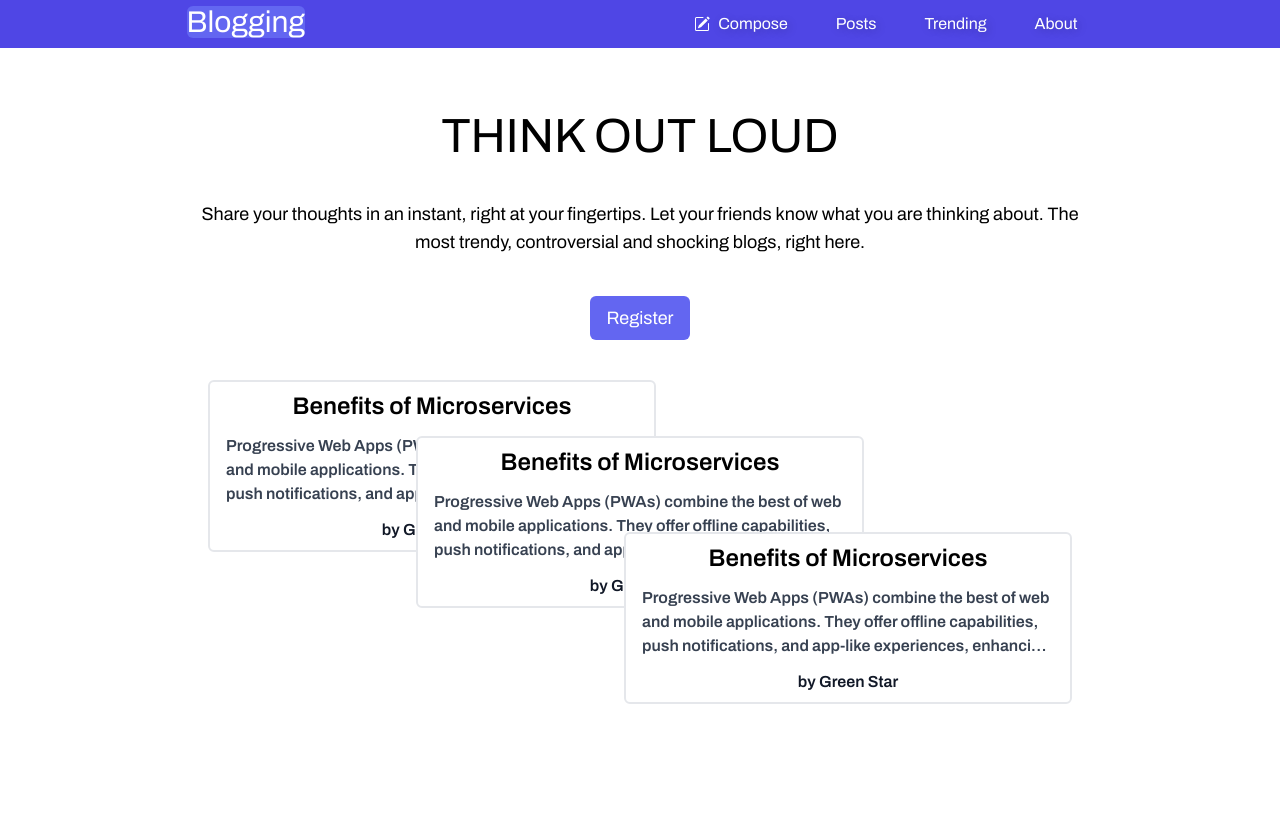
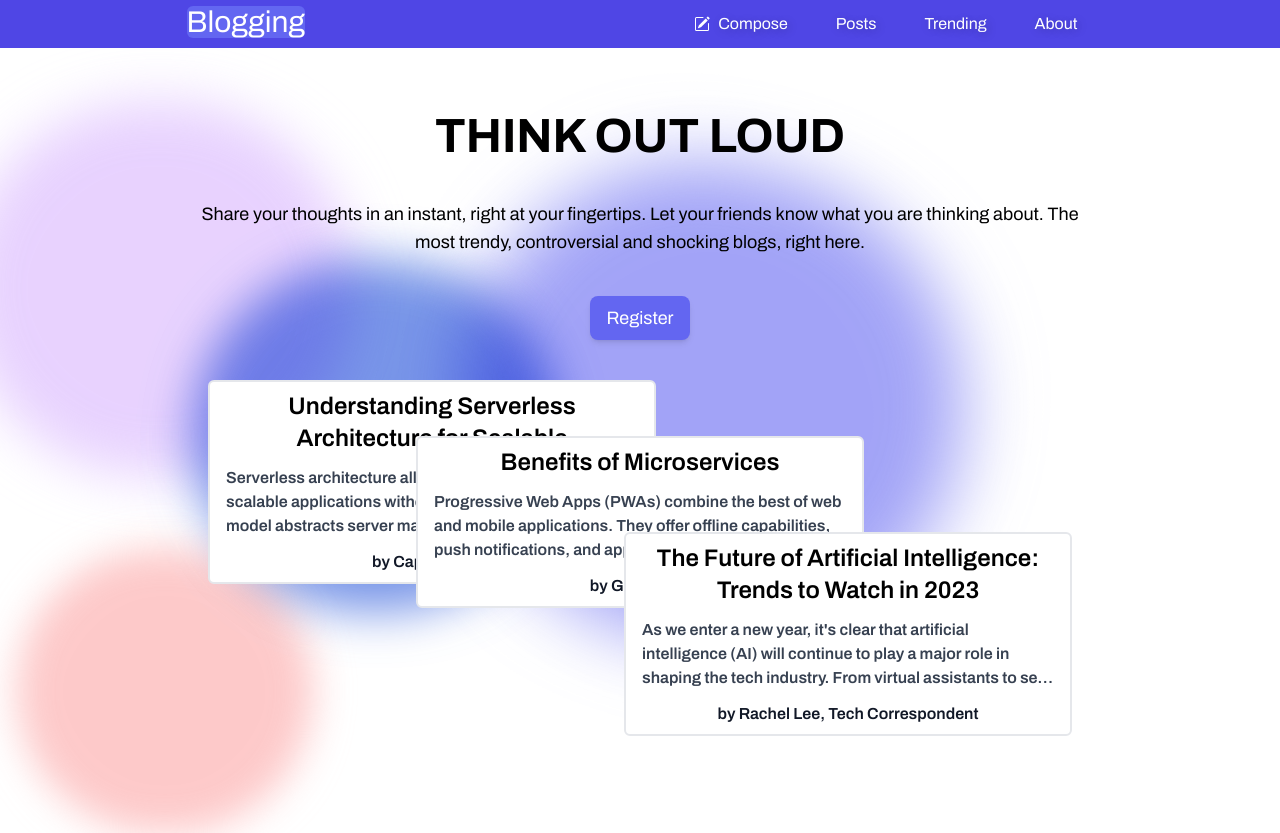
Before and after one commit to SamuelNduw/Blogging, a React (Vite) app in the folder frontend/my-blog/: page / in a window 1280 px wide. Before the commit the page ends 800 px from the top, so only its background shows below. Built offline with nearby package versions, Linux system fonts and the light colour scheme; no server answers.

Commit message:
Turned the Hero section into a component in 'Home.jsx'. Made a Blob background and implemented it in the Home page and Posts page (BlogPosts.jsx)

```diff
--- /dev/null
+++ b/frontend/my-blog/src/components/BlobsBackground.jsx
@@ -0,0 +1,14 @@
+import React from "react";
+
+const BlobsBackground = () => {
+  return (
+    <>
+        <div className='fixed top-24 -left-4 w-[22rem] h-[21rem] bg-purple-300 rounded-full mix-blend-multiply filter blur-xl opacity-60 animate-blob2 -z-10'></div>
+        <div className='absolute top-24 right-80 w-[21rem] h-[20rem] bg-indigo-500 rounded-full mix-blend-multiply filter blur-xl opacity-60 animate-blob3 animation-delay-2000 -z-10'></div>
+        <div className='absolute -bottom-48 left-0 sm:left-48 w-[23rem] h-[22rem] bg-blue-700 rounded-full mix-blend-multiply filter blur-xl opacity-60 animate-blob animation-delay-5000 -z-10 hidden sm:block'></div>
+        <div className='absolute top-[28rem] left-50 -translate-x-1/2 w-[23rem] h-[22rem] bg-red-300 rounded-full mix-blend-multiply filter blur-xl opacity-60 animate-blob -z-10'></div>
+    </>
+  );
+};
+
+export default BlobsBackground;
--- a/frontend/my-blog/src/components/BlogForm.jsx
+++ b/frontend/my-blog/src/components/BlogForm.jsx
@@ -41,7 +41,7 @@ const BlogForm = () => {
     }
 
   return (
-    <div className="bg-red-400 w-full flex ">
+    <div className="bg-blue-100 w-full h-screen flex ">
     <Toaster />
         <div className="container flex flex-col justify-center mx-auto pt-10 pb-24 gap-10">
             <div className="w-full flex justify-center">
--- a/frontend/my-blog/src/components/BlogPosts.jsx
+++ b/frontend/my-blog/src/components/BlogPosts.jsx
@@ -4,6 +4,7 @@ import { MdDelete } from "react-icons/md";
 import { getBlogs, deleteBlogPost } from '../services/blogService';
 
 import toast, { Toaster } from 'react-hot-toast';
+import BlobsBackground from "./BlobsBackground";
 
 const BlogPosts = () => {
 
@@ -41,7 +42,8 @@ const BlogPosts = () => {
     return (
         <>
             <Toaster />
-            <div className='w-full px-8 pt-24 md:pt-0 pb-24'>
+            <div className='w-full px-8 pt-24 md:pt-0 pb-24 relative'>
+                <BlobsBackground />
                 <h1 className='hidden md:block text-center font-bold text-4xl p-10'>
                     Blogging
                 </h1>
--- /dev/null
+++ b/frontend/my-blog/src/components/HeroSection.jsx
@@ -0,0 +1,46 @@
+import React from "react";
+import BlogCard from '../components/BlogCard.jsx';
+
+const HeroSection = () => {
+  return (
+    <>
+        <div className='flex flex-col gap-10 justify-center items-center px-10'>
+                <h1 className='text-5xl uppercase font-bold'>
+                    Think out loud
+                </h1>
+                <p className="max-w-4xl text-center text-lg">
+                    Share your thoughts in an instant, right at your fingertips. Let your friends know what you are thinking about. The most trendy, controversial and shocking blogs, right here.
+                </p>
+                <div className='w-full flex justify-center'>
+                    <button className='px-4 py-2 bg-indigo-500 hover:bg-indigo-400 shadow-md rounded-lg text-white text-lg duration-500 ease-in-out hover:scale-105'>
+                        Register
+                    </button>
+                </div>
+            </div>
+
+            <div className='relative mx-auto py-10'>
+
+                <div className='absolute left-1/4 -translate-x-1/4 hover:z-30'>
+                    <BlogCard title="Understanding Serverless Architecture for Scalable Applications"
+                        body="Serverless architecture allows developers to build scalable applications without managing servers. This model abstracts server management, enabling automatic scaling, reduced operational costs, and improved deployment speed, fostering agile development practices."
+                        author="Captain Price"
+                        home={true}/>
+                </div>
+                <div className='absolute left-1/2 -translate-x-1/2 top-24 z-10 hover:z-30'>
+                    <BlogCard title="Benefits of Microservices"
+                        body="Progressive Web Apps (PWAs) combine the best of web and mobile applications. They offer offline capabilities, push notifications, and app-like experiences, enhancing user engagement and accessibility across various devices."
+                        author="Green Star"
+                        home={true}/>
+                </div>
+                <div className='absolute left-3/4 -translate-x-3/4 top-48 z-20 hover:z-30'>
+                    <BlogCard title="The Future of Artificial Intelligence: Trends to Watch in 2023"
+                        body="As we enter a new year, it's clear that artificial intelligence (AI) will continue to play a major role in shaping the tech industry. From virtual assistants to self-driving cars, AI is transforming the way we live and work. In 2023, we can expect to see significant advancements in areas such as natural language processing, computer vision, and machine learning. One trend to watch is the rise of Explainable AI (XAI), which aims to make AI decision-making more transparent and accountable. Another trend is the increasing use of AI in edge computing, enabling faster and more efficient processing of data at the edge of the network. As AI continues to evolve, it's essential to stay informed about the latest developments and trends."
+                        author="Rachel Lee, Tech Correspondent"
+                        home={true}/>
+                </div>
+            </div>
+    </>
+  );
+};
+
+export default HeroSection;
--- a/frontend/my-blog/src/index.css
+++ b/frontend/my-blog/src/index.css
@@ -34,3 +34,15 @@ body{
 .active{
     @apply bg-indigo-500 duration-150 ease-in-out rounded-md
 }
+
+@layer utilities {
+    .animation-delay-2000 {
+        animation-delay: 2s;
+    }
+    .animation-delay-3000 {
+        animation-delay: 3s;
+    }
+    .animation-delay-5000 {
+        animation-delay: 5s;
+    }
+}
--- a/frontend/my-blog/src/pages/Home.jsx
+++ b/frontend/my-blog/src/pages/Home.jsx
@@ -1,48 +1,14 @@
 import React from "react";
-import BlogCard from '../components/BlogCard.jsx';
+import BlobsBackground from '../components/BlobsBackground.jsx';
+import HeroSection from '../components/HeroSection.jsx';
+
 
 const Home = () => {
   return (
     <>
-        <div className='w-full pt-32 md:pt-16'>
-
-            <div className='flex flex-col gap-10 justify-center items-center  px-10'>
-                <h1 className='text-5xl uppercase'>
-                    Think out loud
-                </h1>
-                <p className="max-w-4xl text-center text-lg">
-                    Share your thoughts in an instant, right at your fingertips. Let your friends know what you are thinking about. The most trendy, controversial and shocking blogs, right here.
-                </p>
-                <div className='w-full flex justify-center'>
-                    <button className='px-4 py-2 bg-indigo-500 rounded-md text-white text-lg'>
-                        Register
-                    </button>
-                </div>
-            </div>
-
-            <div className='relative mx-auto py-10'>
-
-                <div className='absolute left-1/4 -translate-x-1/4'>
-                    <BlogCard title="Benefits of Microservices"
-                        body="Progressive Web Apps (PWAs) combine the best of web and mobile applications. They offer offline capabilities, push notifications, and app-like experiences, enhancing user engagement and accessibility across various devices."
-                        author="Green Star"
-                        home={true}/>
-                </div>
-                <div className='absolute left-1/2 -translate-x-1/2 top-24 z-10'>
-                    <BlogCard title="Benefits of Microservices"
-                        body="Progressive Web Apps (PWAs) combine the best of web and mobile applications. They offer offline capabilities, push notifications, and app-like experiences, enhancing user engagement and accessibility across various devices."
-                        author="Green Star"
-                        home={true}/>
-                </div>
-                <div className='absolute left-3/4 -translate-x-3/4 top-48 z-20'>
-                    <BlogCard title="Benefits of Microservices"
-                        body="Progressive Web Apps (PWAs) combine the best of web and mobile applications. They offer offline capabilities, push notifications, and app-like experiences, enhancing user engagement and accessibility across various devices."
-                        author="Green Star"
-                        home={true}/>
-                </div>
-            </div>
-
-
+        <div className='w-full pt-32 md:pt-16 relative'>
+            <BlobsBackground />
+            <HeroSection />
         </div>
     </>
   );
--- a/frontend/my-blog/tailwind.config.js
+++ b/frontend/my-blog/tailwind.config.js
@@ -11,6 +11,58 @@ export default {
         'archivo':['archivo'],
         'source-sans-3': ['source sans 3']
       },
+      animation:{
+        blob: "blob 9s infinite",
+        blob2: "blob2 8s infinite",
+        blob3: "blob3 7s infinite"
+      },
+      keyframes: {
+        blob: {
+          "0%": {
+            transform: "translate(0px, 0px) scale(1)",
+          },
+          "33%": {
+            transform: "translate(30px, -50px) scale(1.2)",
+          },
+          "66%": {
+            transform: "translate(-20px, 20px) scale(0.8)",
+          },
+          "100%": {
+            transform: "translate(0px, 0px) scale(1)",
+          },
+        },
+        blob2: {
+          "0%": {
+            transform: "translate(0px, 0px) scale(1)",
+          },
+          "20%": {
+            transform: "translate(40px, -60px) scale(1.1)",
+          },
+          "40%": {
+            transform: "translate(-30px, 30px) scale(1.4)",
+          },
+          "60%": {
+            transform: "translate(20px, -40px) scale(0.9)",
+          },
+          "80%": {
+            transform: "translate(-10px, 50px) scale(1.2)",
+          },
+          "100%": {
+            transform: "translate(0px, 0px) scale(1)",
+          },
+        },
+        blob3: {
+          "0%": {
+            transform: "translate(0px, 0px) scale(1)",
+          },
+          "50%": {
+            transform: "translate(-80px, 100px) scale(1.5) rotate(15deg)",
+          },
+          "100%": {
+            transform: "translate(0px, 0px) scale(1) rotate(-15deg)",
+          },
+        }
+      }
     },
     screens: {
       'xs':'320px',
```
